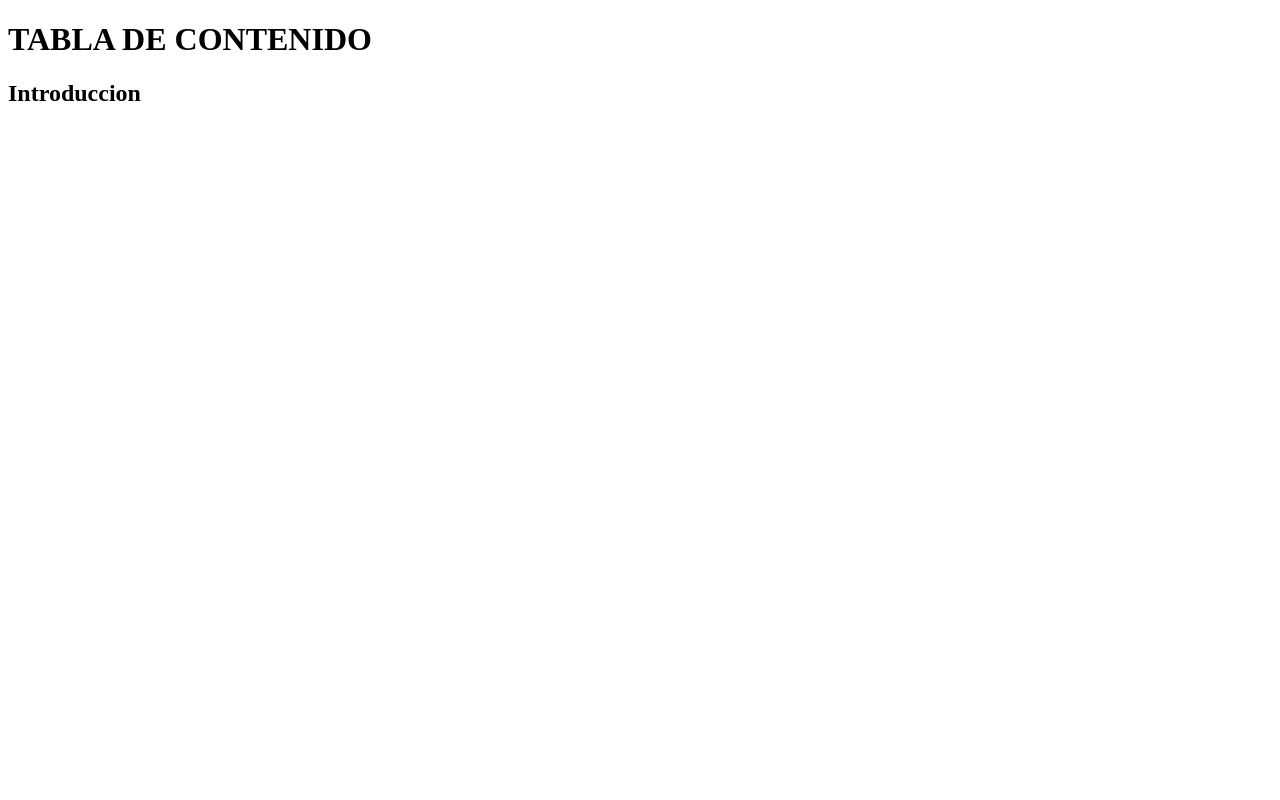
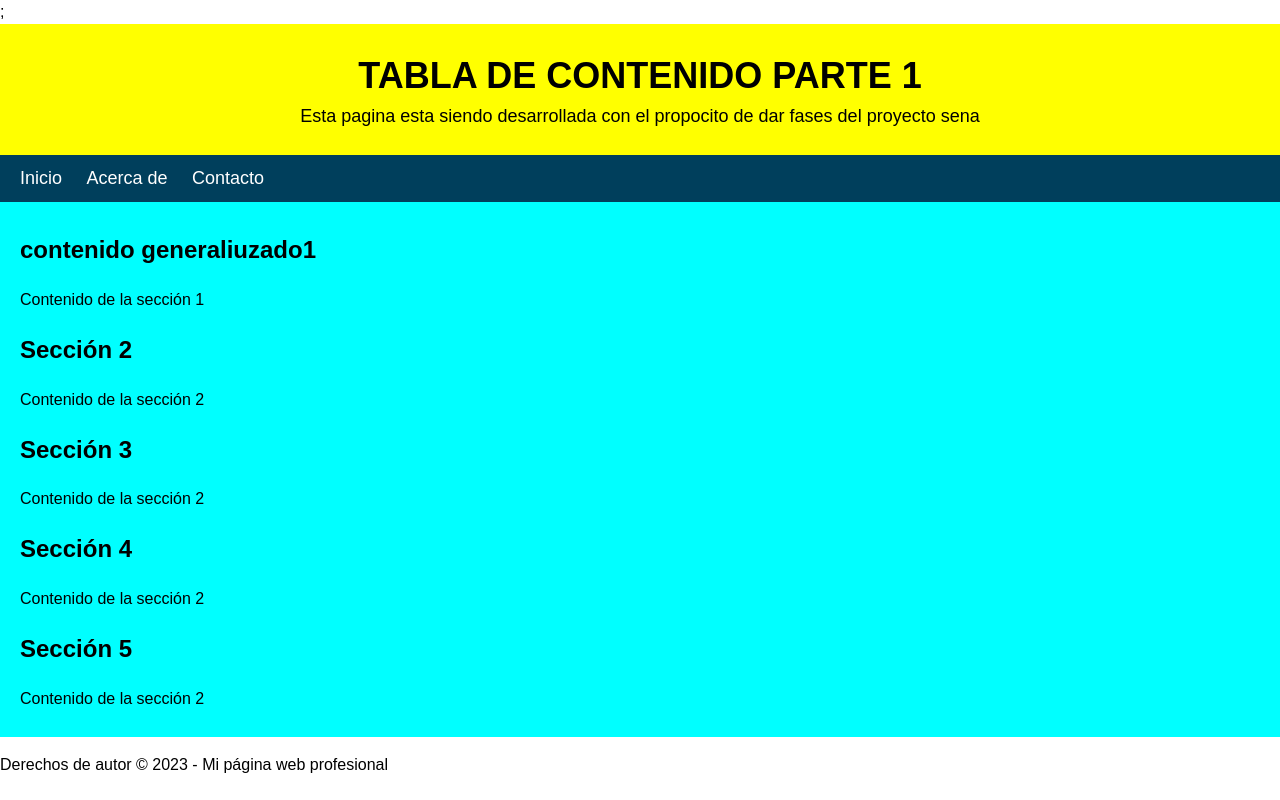
Before and after one commit to andresf2705/PROYECTO-FORM-1, a plain HTML site: page docs/index.html in a window 1280 px wide. Drawn offline with Linux system fonts and the light colour scheme.

Commit message:
agg diseño  y puntos a desarrollar

```diff
--- a/docs/index.html
+++ b/docs/index.html
@@ -1,14 +1,55 @@
 <!DOCTYPE html>
-<html>
-  <head>
-<meta charset="utf-8">
-<title>TABLA DE CONTENIDO</title>
-<link rel="stylesheet" type="text/css" href="estilos.css">
-  </head>
-  <body>
+<html lang="en">
+<head>
+  <link href="style.css" rel="stylesheet" type="text/css">;
+  <title>htpp.andres</title>
+</head>
+<body>
+
+</body>
+</html>
 <header>
-    <h1>TABLA DE CONTENIDO</h1>
+  <h1>TABLA DE CONTENIDO PARTE 1</h1>
+  <p>Esta pagina esta siendo desarrollada con el propocito de dar fases del proyecto sena</p>
 </header>
+
+<nav>
+  <ul>
+    <li><a href="#">Inicio</a></li>
+    <li><a href="#">Acerca de</a></li>
+    <li><a href="#">Contacto</a></li>
+  </ul>
+</nav>
+
 <main>
-    <section>
-        <h2>Introduccion</h2>
+  <section>
+    <h2>contenido generaliuzado1</h2>
+    <p>Contenido de la sección 1</p>
+  </section>
+
+  <section>
+    <h2>Sección 2</h2>
+    <p>Contenido de la sección 2</p>
+  </section>
+
+  <section>
+    <h2>Sección 3</h2>
+    <p>Contenido de la sección 2</p>
+  </section>
+
+  <section>
+    <h2>Sección 4</h2>
+    <p>Contenido de la sección 2</p>
+  </section>
+
+  <section>
+    <h2>Sección 5</h2>
+    <p>Contenido de la sección 2</p>
+  </section>
+</main>
+
+<footer>
+  <p>Derechos de autor © 2023 - Mi página web profesional</p>
+</footer>
+</body>
+</html>
--- /dev/null
+++ b/docs/style.css
@@ -0,0 +1,61 @@
+/* Estilos globales */
+body {
+    font-family: Arial, sans-serif;
+    font-size: 16px;
+    line-height: 1.5;
+    color: black;
+    margin: 0;
+    padding: 0;
+  }
+
+  /* Estilos del encabezado */
+  header {
+    background-color: yellow;
+    padding: 25px;
+    text-align: center;
+  }
+
+  header h1 {
+    margin: 0;
+    font-size: 36px;
+    font-weight: bold;
+  }
+
+  header p {
+    margin: 0;
+    font-size: 18px;
+  }
+
+  /* Estilos del menú de navegación */
+  nav {
+    background-color: #003f5c;
+    color: #fff;
+    padding: 10px 20px;
+  }
+
+  nav ul {
+    list-style: none;
+    margin: 0;
+    padding: 0;
+  }
+
+  nav li {
+    display: inline-block;
+    margin-right: 20px;
+  }
+
+  nav a {
+    color: #fff;
+    text-decoration: none;
+    font-size: 18px;
+  }
+
+  nav a:hover {
+    text-decoration: underline;
+  }
+
+  main{
+    background-color: aqua;
+    color: black;
+    padding: 10px 20px;
+  }
```
Also changed, not shown: style.css (deleted).
